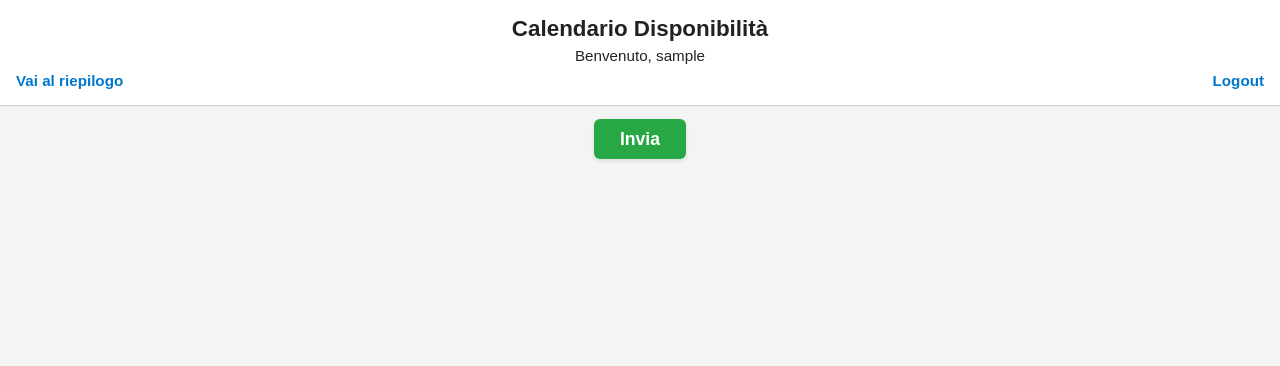
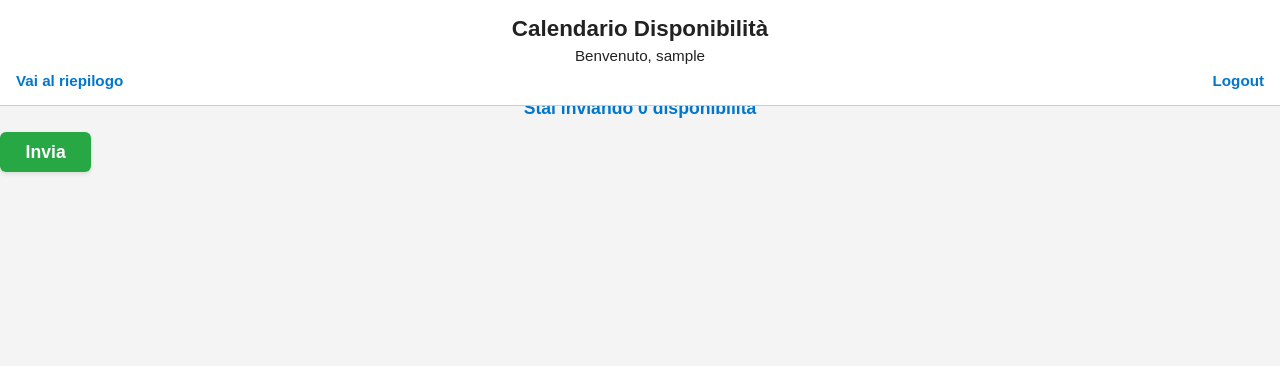
Before and after one commit to gioele134/Org-inc, a Flask app: page /calendario in a window 1280 px wide. Shown: the top 366 px of the page. Run offline with Flask 3, Linux system fonts and the light colour scheme; the visitor is signed in with stand-in values (Sample User, id 1).

Commit message:
Update calendario.html

```diff
--- a/templates/calendario.html
+++ b/templates/calendario.html
@@ -17,28 +17,24 @@
     </nav>
   </header>
 
-  <div class="container">
+  <div class="settimana" id="griglia"></div>
+
+  <!-- Barra fissa in basso -->
+  <div class="barra-fissa">
     <div class="navigazione">
-      <div class="settimana-btns">
-        <button id="prevBtn">← Settimana precedente</button>
-        <button id="nextBtn">Settimana successiva →</button>
-      </div>
+      <button id="prevBtn">←</button>
       <span id="titoloSettimana"></span>
-
-      <div class="contatore" id="contenitoreContatore">
-        Stai inviando <span id="contatoreSelezioni">0</span> disponibilità
-      </div>
-
-      <div class="invia-contesto">
-        <button id="inviaBtn">Invia</button>
-      </div>
+      <button id="nextBtn">→</button>
     </div>
-
-    <div class="settimana" id="griglia"></div>
+    <div class="contatore" id="contenitoreContatore">
+      Stai inviando <span id="contatoreSelezioni">0</span> disponibilità
+    </div>
+    <div class="invia">
+      <button id="inviaBtn">Invia</button>
+    </div>
   </div>
 
   <div id="toast" class="toast">Disponibilità aggiornata</div>
-
   <script src="{{ url_for('static', filename='calendar.js') }}"></script>
 </body>
 </html>
```
